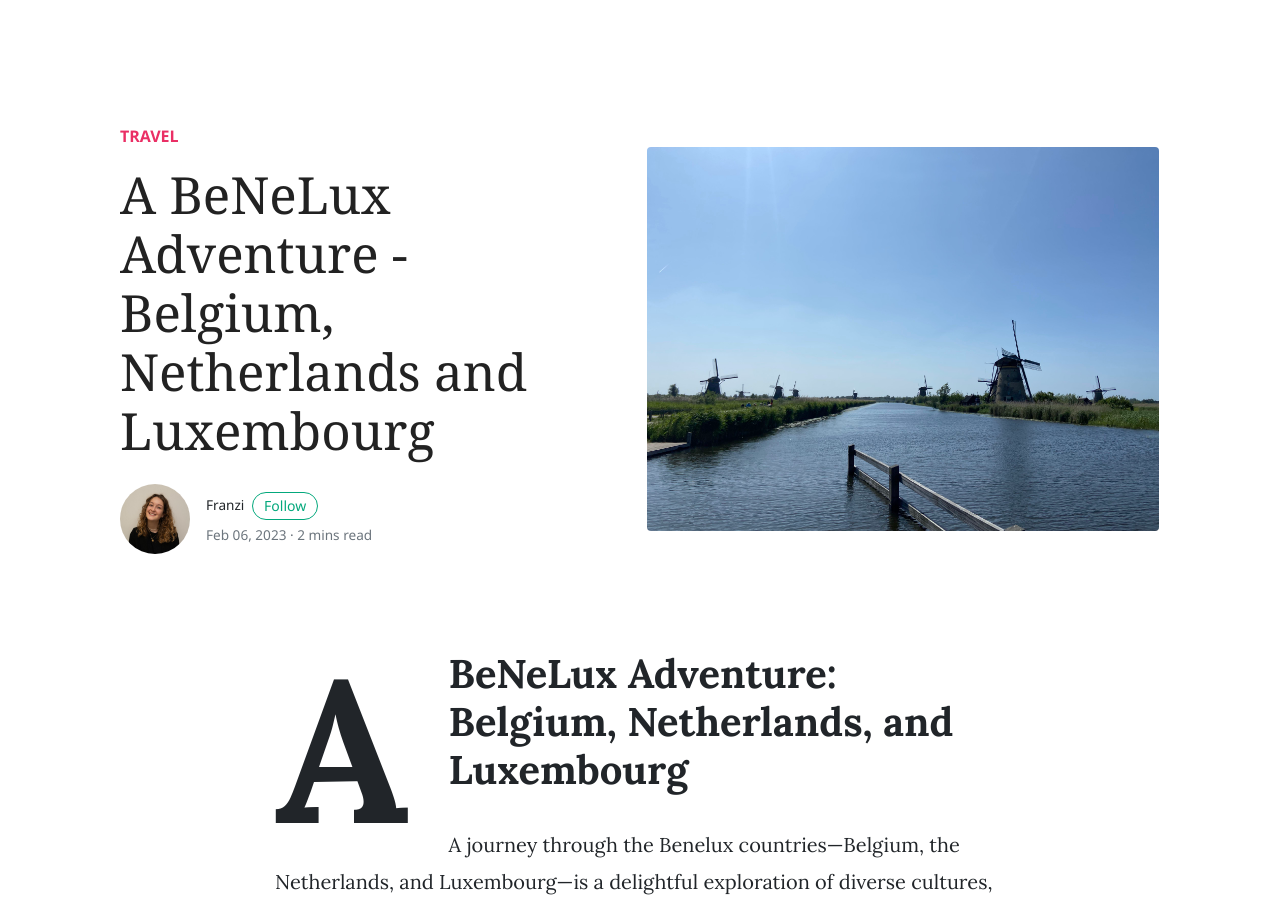
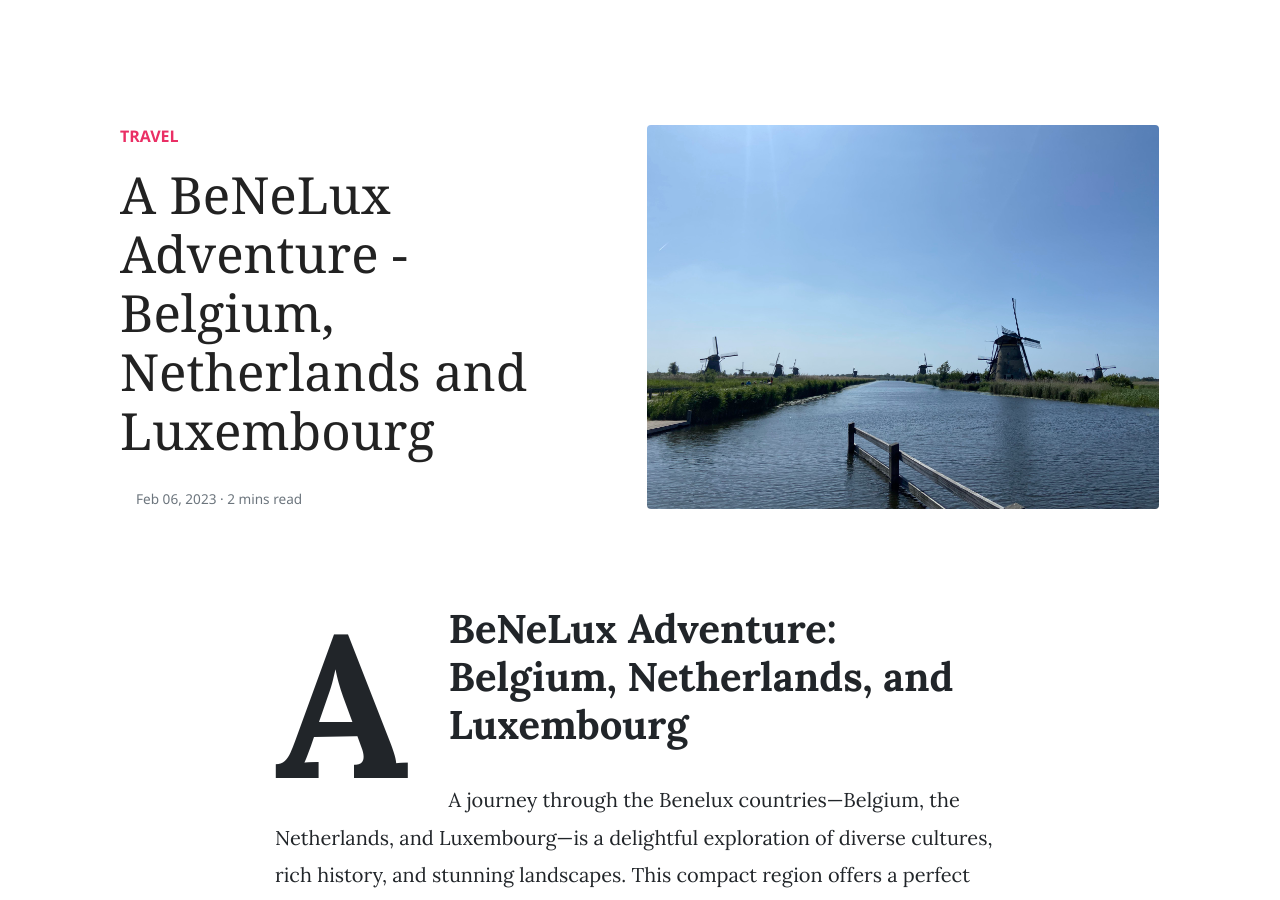
Before and after one commit to travelbuddi/travelbuddi.github.io, a Jekyll site: the page built from _posts/2023-02-06-benelux.md, in a window 1280 px wide and 900 px high. Built offline with Jekyll 4.4.1, drawn with Linux system fonts in a browser that asks for light colours; nearby versions of some CDN libraries; comment, search, counter and statistics services are not loaded.

Commit message:
Remove view posts button and author name at post

```diff
--- a/_layouts/post.html
+++ b/_layouts/post.html
@@ -16,10 +16,11 @@ layout: default
 					</p>
 					<h1 class="display-4 mb-4 article-headline">{{ page.title }}</h1>
 					<div class="d-flex align-items-center">
-                        {% if author.avatar %}
+                        <!-- {% if author.avatar %}
                         <img class="rounded-circle" src="{{site.baseurl}}/{{author.avatar}}" alt="{{author.name}}" width="70"/>
-                        {% endif %}
-						<small class="ml-3"> {{ author.name }} <span><a target="_blank" href="{{ author.twitter }}" class="btn btn-outline-success btn-sm btn-round ml-1">Follow</a></span>
+                        {% endif %} -->
+						<!-- {{ author.name }} <span><a target="_blank" href="{{ author.twitter }}" class="btn btn-outline-success btn-sm btn-round ml-1">Follow</a></span> -->
+						<small class="ml-3">
                             <span class="text-muted d-block mt-1">{{ page.date | date: '%b %d, %Y' }} · {% include meta-read-time.html %}</span>
 						</small>
 					</div>
--- a/_pages/authors-list.html
+++ b/_pages/authors-list.html
@@ -15,7 +15,7 @@ permalink: "/authors-list.html"
             <div class="col-md-9">
             <a href="{{site.baseurl}}/author-{{ author[1].name | slugify }}">
             <h4 class="text-dark mb-0"> {{ author[1].name }} </h4>
-            <small class="d-inline-block mt-1 mb-3 font-weight-normal">(View Posts)</small>
+            <!-- <small class="d-inline-block mt-1 mb-3 font-weight-normal">(View Posts)</small> -->
             <div class="excerpt">{{ author[1].bio }}</div>
             </a>
             <div class="icon-block mt-3 d-flex justify-content-between">
```
